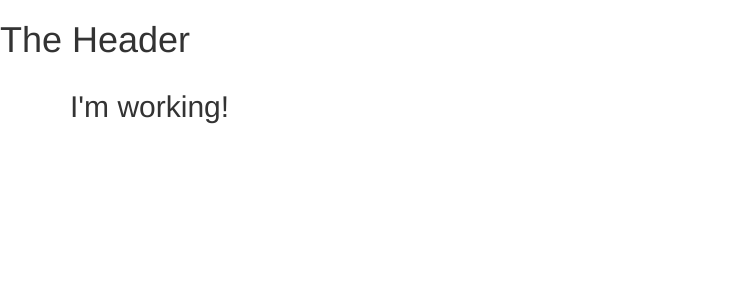
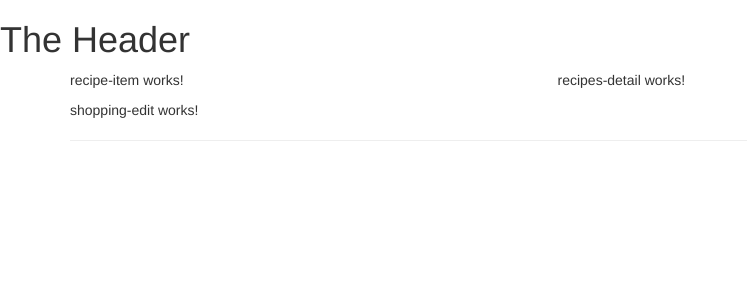
Before and after one commit to SilverCode/recipe-book, an Angular app: page / in a window 1280 px wide. Shown: the top 300 px of the page, without its empty margins (0-747 px from the left). Built offline with nearby package versions, Linux system fonts and the light colour scheme.

Commit message:
Restructure layout

```diff
--- a/src/app/app.component.html
+++ b/src/app/app.component.html
@@ -2,7 +2,8 @@
 <div class="container">
   <div class="row">
     <div class="col-md-12">
-      <h2>I'm working!</h2>
+      <app-recipes></app-recipes>
+      <app-shopping-list></app-shopping-list>
     </div>
   </div>
 </div>
--- a/src/app/recipes/recipe-list/recipe-list.component.html
+++ b/src/app/recipes/recipe-list/recipe-list.component.html
@@ -1,3 +1 @@
-<p>
-  recipes-list works!
-</p>
+<app-recipe-item></app-recipe-item>
--- a/src/app/recipes/recipe-list/recipe-list.component.ts
+++ b/src/app/recipes/recipe-list/recipe-list.component.ts
@@ -1,7 +1,7 @@
 import { Component, OnInit } from '@angular/core';
 
 @Component({
-  selector: 'app-recipes-list',
+  selector: 'app-recipe-list',
   templateUrl: './recipe-list.component.html',
   styleUrls: ['./recipe-list.component.css']
 })
--- a/src/app/recipes/recipes.component.html
+++ b/src/app/recipes/recipes.component.html
@@ -1,3 +1,8 @@
-<p>
-  recipes works!
-</p>
+<div class="row">
+  <div class="col-md-5">
+    <app-recipe-list></app-recipe-list>
+  </div>
+  <div class="col-md-7">
+    <app-recipe-detail></app-recipe-detail>
+  </div>
+</div>
--- a/src/app/shopping-list/shopping-list.component.html
+++ b/src/app/shopping-list/shopping-list.component.html
@@ -1,3 +1,6 @@
-<p>
-  shopping-list works!
-</p>
+<div class="row">
+  <div class="col-xs-10">
+    <app-shopping-edit></app-shopping-edit>
+    <hr>
+  </div>
+</div>
```
